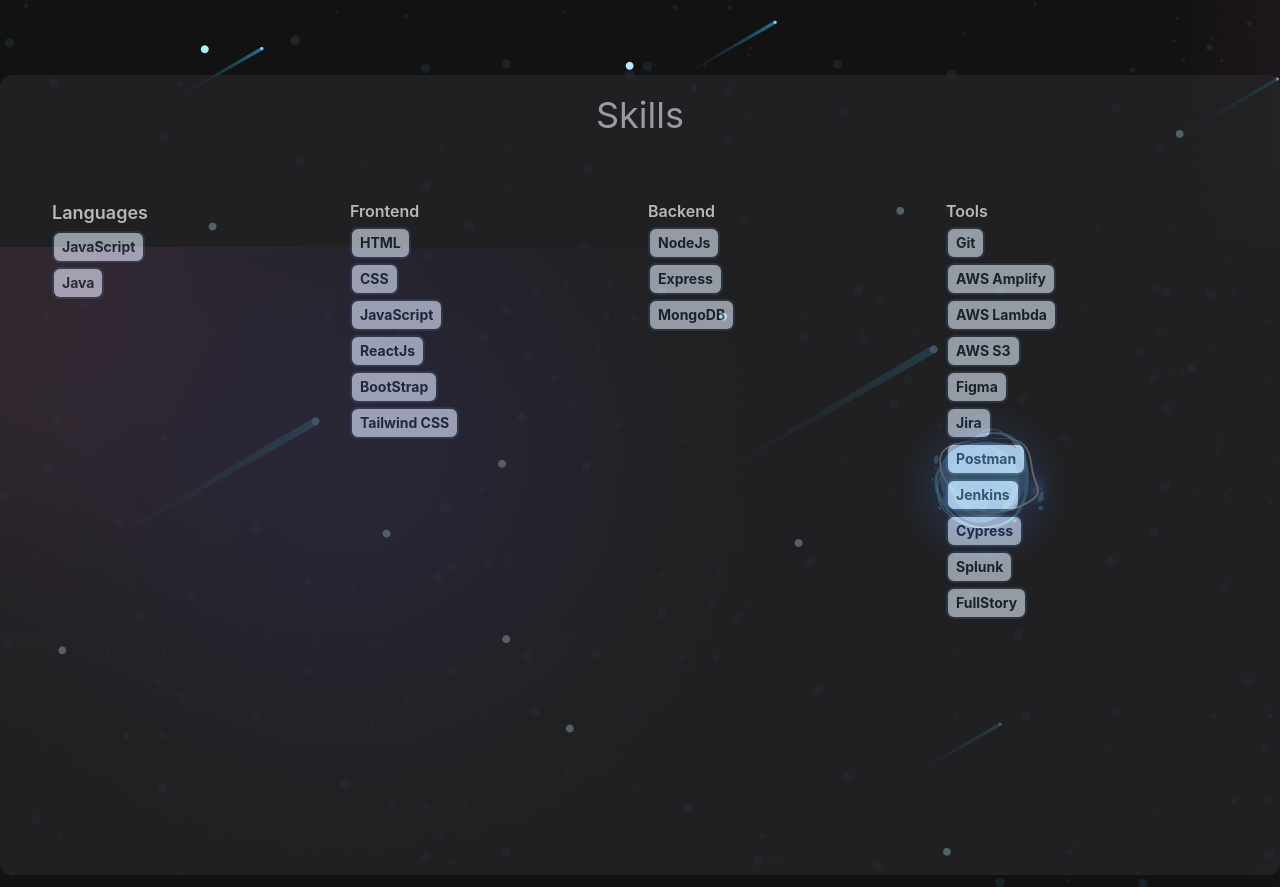
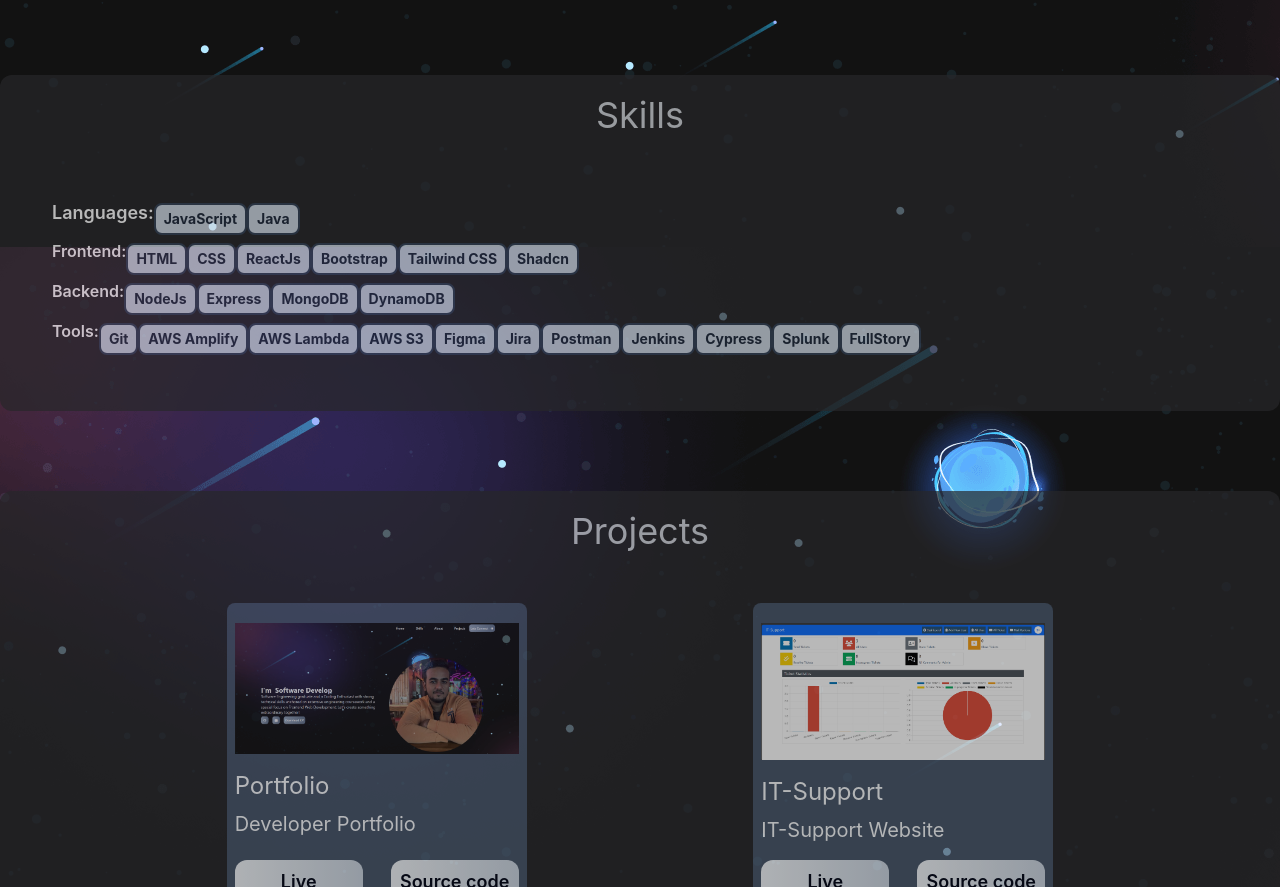
Before and after one commit to shubhamtalreja/Portfolio, a React (Create React App) app: page / in a window 1280 px wide. Shown: the part 1913-2800 px from the top of the page. Built offline with nearby package versions, Linux system fonts and the light colour scheme.

Commit message:
PF-1 Updating the portfolio code.
- Updating the Portfolio code with current requirements.
- Made some CSS changes.

```diff
--- a/src/components/Skills.js
+++ b/src/components/Skills.js
@@ -1,73 +1,66 @@
 import React from 'react'
 
 const Skills = ({ skills }) => {
-    const Lang = [
-        { progLanguage: "JavaScript" },
-        { progLanguage: "Java" },
-        { frontEnd: "HTML" },
-        { frontEnd: "CSS" },
-        { frontEnd: "JavaScript" },
-        { frontEnd: "ReactJs" },
-        { frontEnd: "BootStrap" },
-        { frontEnd: "Tailwind CSS" },
-        { backend: "NodeJs" },
-        { backend: "Express" },
-        { backend: "MongoDB" },
-        { otherSkill: "Git" },
-        { otherSkill: "AWS Amplify" },
-        { otherSkill: "AWS Lambda" },
-        { otherSkill: "AWS S3" },
-        { otherSkill: "Figma" },
-        { otherSkill: "Jira" },
-        { otherSkill: "Postman" },
-        { otherSkill: "Jenkins" },
-        { otherSkill: "Cypress" },
-        { otherSkill: "Splunk" },
-        { otherSkill: "FullStory" },
-
-    ];
+    const Lang = {
+        languages: ["JavaScript", "Java"],
+        frontend: ["HTML", "CSS", "ReactJs", "Bootstrap", "Tailwind CSS", "Shadcn"],
+        backend: ["NodeJs", "Express", "MongoDB", "DynamoDB"],
+        tools: [
+            "Git",
+            "AWS Amplify",
+            "AWS Lambda",
+            "AWS S3",
+            "Figma",
+            "Jira",
+            "Postman",
+            "Jenkins",
+            "Cypress",
+            "Splunk",
+            "FullStory"
+        ]
+    };
     return (
-        <div ref={skills} className='h-screen bg-zinc-800 rounded-xl container mx-auto p-5 opacity-70 mt-20 overflow-hidden'>
+        <div ref={skills} className=' bg-zinc-800 rounded-xl container mx-auto p-5 opacity-70 mt-20 overflow-hidden'>
         <div className='flex justify-center items-center text-gray-300 text-4xl mb-8'>
             Skills
         </div>
-        <div className='grid grid-cols-1 sm:grid-cols-2 lg:grid-cols-4 gap-4 p-8'>
-            <div className='text-white font-semibold'>
-                <div className='text-lg'>Languages</div>
-                <ul>
-                    {Lang.filter(item => item.progLanguage).map((item, idx) => (
+        <div className='gap-4 p-8'>
+            <div className='text-white font-semibold flex flex-row'>
+                <div className='text-lg'>Languages: </div>
+                <ul className='flex flex-row'>
+                    {Lang.languages.map((item, idx) => (
                         <li key={idx} className='border-2 border-slate-700 bg-slate-300 font-bold text-slate-800 w-fit px-2 py-1 rounded-lg my-1 text-sm'>
-                            {item.progLanguage}
+                            {item}
                         </li>
                     ))}
                 </ul>
             </div>
-            <div className='text-white font-semibold'>
-                <div>Frontend</div>
-                <ul>
-                    {Lang.filter(item => item.frontEnd).map((item, idx) => (
+            <div className='text-white font-semibold flex flex-row'>
+                <div>Frontend:</div>
+                <ul className='flex flex-row'>
+                    {Lang.frontend.map((item, idx) => (
                         <li key={idx} className='border-2 border-slate-700 bg-slate-300 font-bold text-slate-800 w-fit px-2 py-1 rounded-lg my-1 text-sm'>
-                            {item.frontEnd}
+                            {item}
                         </li>
                     ))}
                 </ul>
             </div>
-            <div className='text-white font-semibold'>
-                <div>Backend</div>
-                <ul>
-                    {Lang.filter(item => item.backend).map((item, idx) => (
+            <div className='text-white font-semibold flex flex-row'>
+                <div>Backend:</div>
+                <ul className='flex flex-row'>
+                    {Lang.backend.map((item, idx) => (
                         <li key={idx} className='border-2 border-slate-700 bg-slate-300 font-bold text-slate-800 w-fit px-2 py-1 rounded-lg my-1 text-sm'>
-                            {item.backend}
+                            {item}
                         </li>
                     ))}
                 </ul>
             </div>
-            <div className='text-white font-semibold'>
-                <div>Tools</div>
-                <ul>
-                    {Lang.filter(item => item.otherSkill).map((item, idx) => (
+            <div className='text-white font-semibold flex flex-row'>
+                <div>Tools:</div>
+                <ul className='flex flex-row'>
+                    {Lang.tools.map((item, idx) => (
                         <li key={idx} className='border-2 border-slate-700 bg-slate-300 font-bold text-slate-800 w-fit px-2 py-1 rounded-lg my-1 text-sm'>
-                            {item.otherSkill}
+                            {item}
                         </li>
                     ))}
                 </ul>
```
Also changed, not shown: 1 other file (tests, documents, lock files or other folders).
